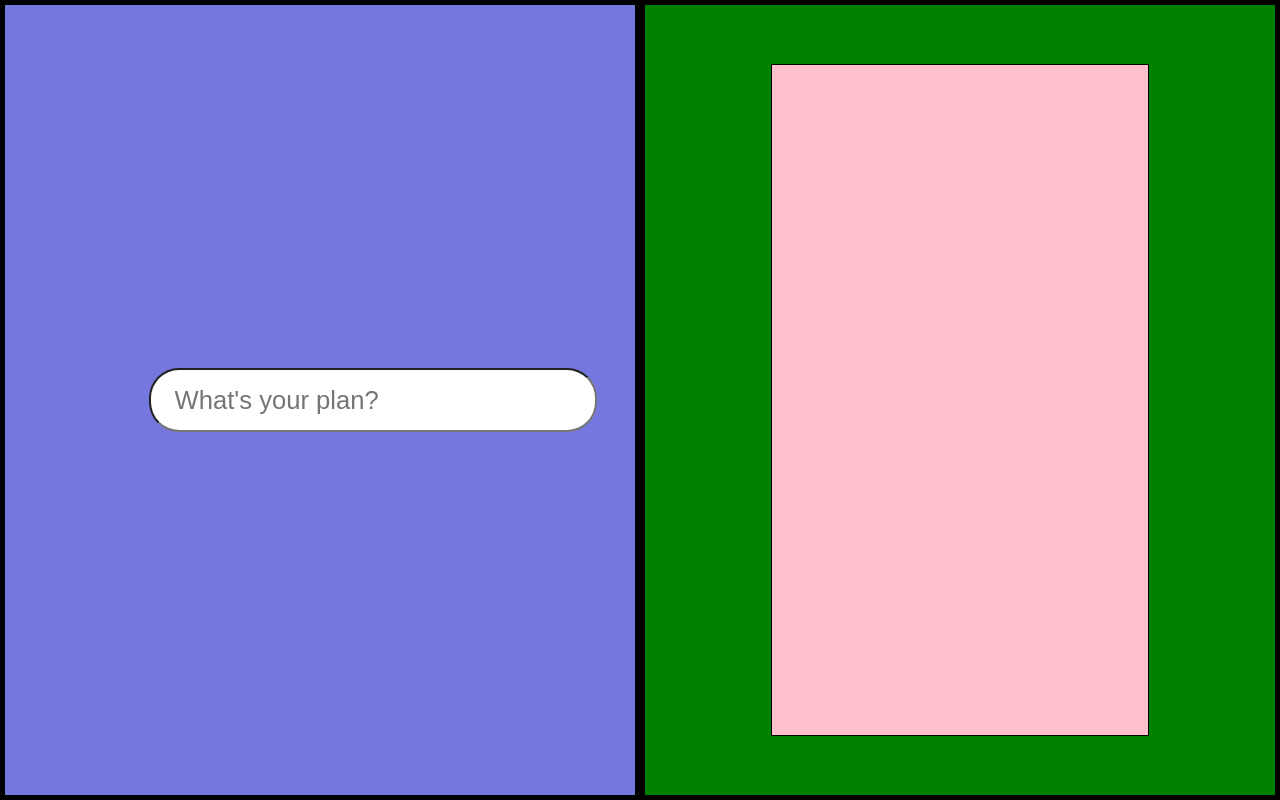
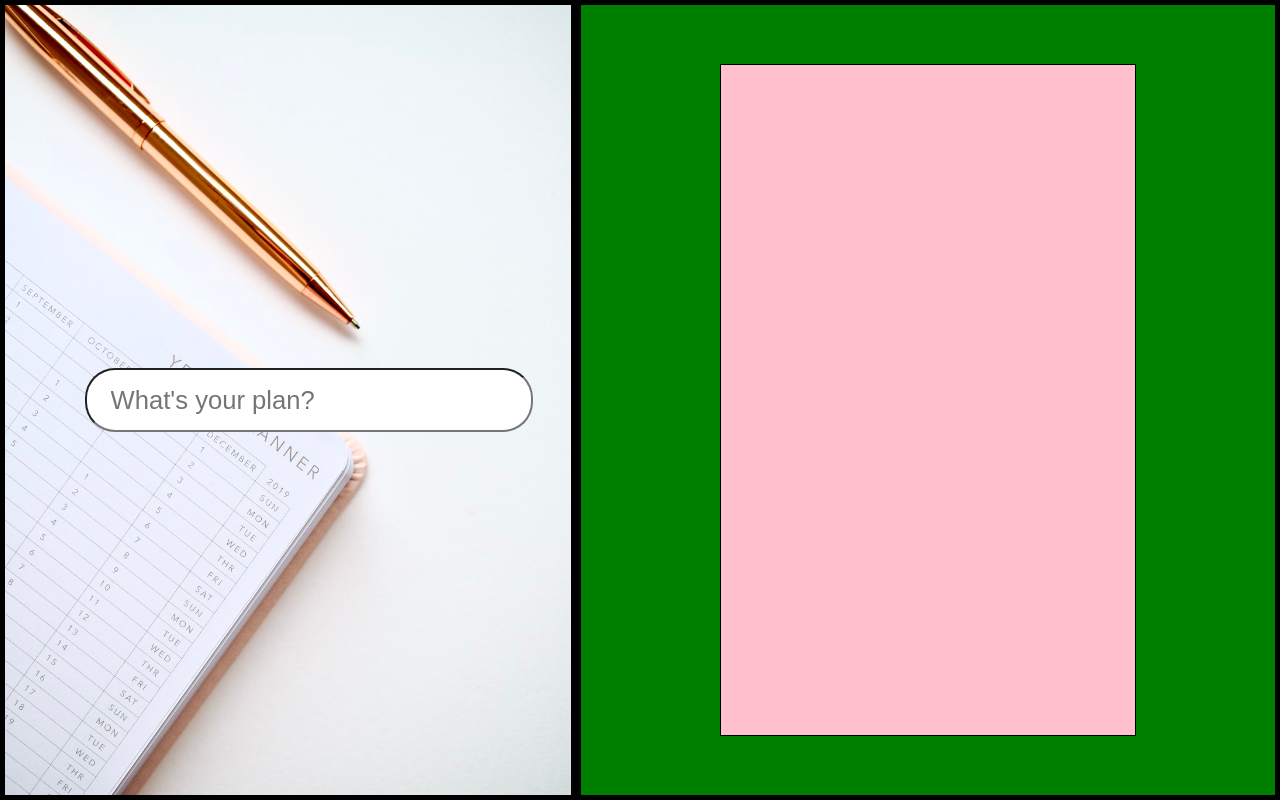
Before and after one commit to johnxadams/to-do-list, a plain HTML site: page index.html in a window 1280 px wide. Drawn offline with Linux system fonts and the light colour scheme.

Commit message:
bgImg added

```diff
--- a/css/style.css
+++ b/css/style.css
@@ -11,7 +11,7 @@ body {
 }
 .page-divider {
     border: 5px black solid;
-    width: 50%;
+    /* width: 50%; */
     height: 100vh ;
 }
 
@@ -20,6 +20,12 @@ body .page-divider:first-child{
     display: flex;
     justify-content: flex-end;
     align-items: center;
+    width: 45%;
+}
+#yearly-planer-img {
+    object-fit: fill;
+    width: 100%;
+    height: 100%;
 }
 form {
     position: absolute;
@@ -42,6 +48,7 @@ body .page-divider:nth-child(2){
     justify-content: center;
     align-items: center;
     position: relative;
+    width: 55%;
 }
 .list-box {
     border: 1px solid black;
--- a/index.html
+++ b/index.html
@@ -9,6 +9,9 @@
 </head>
 <body>
     <div class="page-divider">
+
+        <img id="yearly-planer-img" src="./img/yearly-planer.jpg" alt="">
+
         <form>
             <input type="text" name="userInput" id="user-data" placeholder="What's your plan?"/>
             <!-- <input type="submit" value="toDo"  /> -->
```
